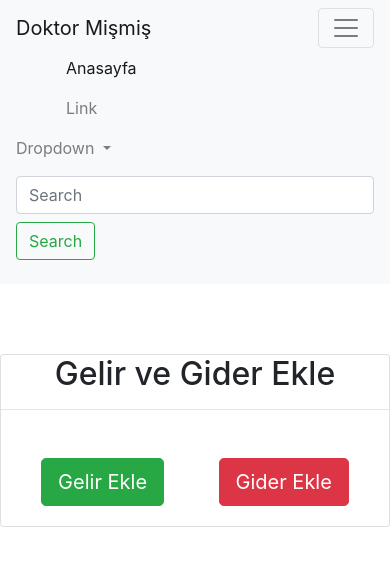
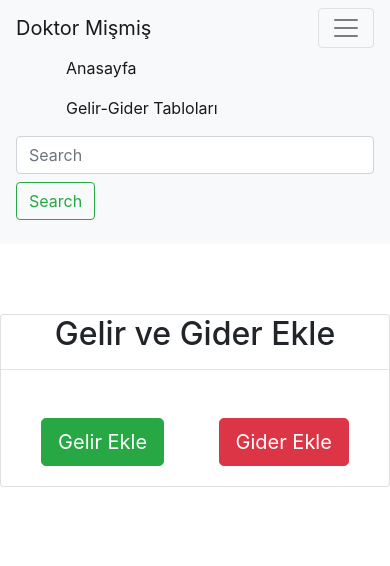
Before and after one commit to ramazancetinn/income-expense-table, a Flask app: page / in a window 390 px wide, after a click that opens the changed part. Shown: the top 566 px of the page. Run offline with Flask 2, Linux system fonts and the light colour scheme; some libraries are stand-ins or nearby versions.

Commit message:
added endorsement page

```diff
--- a/src/main.py
+++ b/src/main.py
@@ -40,5 +40,9 @@ def add_expense():
    cur.close()
    return "success"
 
+@app.route('/endorsement')
+def endorsement():
+   return render_template("endorsement.html")
+
 if __name__ == "__main__":
     app.run(host="0.0.0.0", debug=True)
--- /dev/null
+++ b/src/templates/endorsement.html
@@ -0,0 +1,3 @@
+{% include 'includes/_navbar.html' %}
+
+<!-- Gelir Gider tabloları ve sonuçları gösterilecek -->
--- a/src/templates/home.html
+++ b/src/templates/home.html
@@ -2,7 +2,7 @@
 <script src="/static/js/moment.min.js"></script>
 
 <div class="row text-center" style="margin-top: 70px;">
-    <div class="col-sm-1"></div>
+    <div class="col-sm-2"></div>
     <div class="col-sm-8">
         <div class="row">
             <div class="col-sm-12">
@@ -20,7 +20,7 @@
             </div>
         </div>
     </div>
-    <div class="col-sm-1"></div>
+    <div class="col-sm-2"></div>
 </div>
 
 <!-- Income Modal -->
--- a/src/templates/includes/_navbar.html
+++ b/src/templates/includes/_navbar.html
@@ -24,12 +24,12 @@
         <div class="collapse navbar-collapse" id="navbarSupportedContent">
             <ul class="navbar-nav mr-auto">
                 <li class="nav-item active" style="margin-left:50px;">
-                    <a class="nav-link" href="#">Anasayfa <span class="sr-only">(current)</span></a>
+                    <a class="nav-link" href="/">Anasayfa <span class="sr-only">(current)</span></a>
                 </li>
-                <li class="nav-item" style="margin-left:50px;">
-                    <a class="nav-link" href="#">Link</a>
+                <li class="nav-item active" style="margin-left:50px;">
+                    <a class="nav-link" href="/endorsement">Gelir-Gider Tabloları</a>
                 </li>
-                <li class="nav-item dropdown">
+                <!-- <li class="nav-item dropdown">
                     <a class="nav-link dropdown-toggle" href="#" id="navbarDropdown" role="button" data-toggle="dropdown" aria-haspopup="true" aria-expanded="false">
                     Dropdown
                     </a>
@@ -39,7 +39,7 @@
                     <div class="dropdown-divider"></div>
                     <a class="dropdown-item" href="#">Something else here</a>
                     </div>
-                </li>
+                </li> -->
             </ul>
             <form class="form-inline my-2 my-lg-0">
                 <input class="form-control mr-sm-2" type="search" placeholder="Search" aria-label="Search">
```
